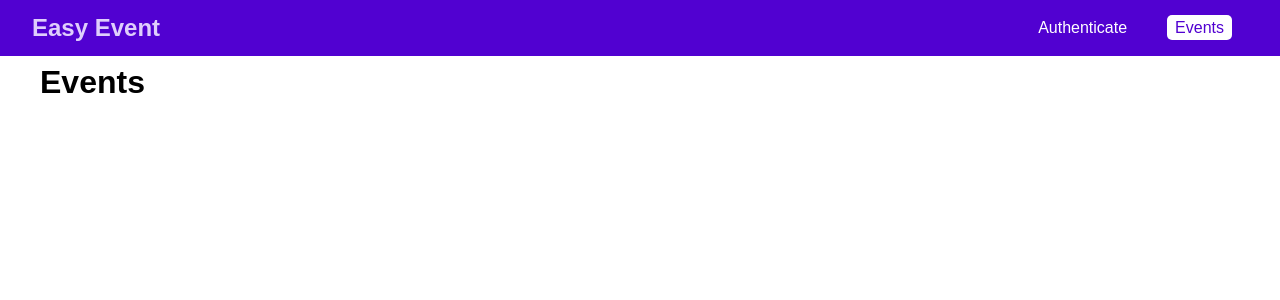
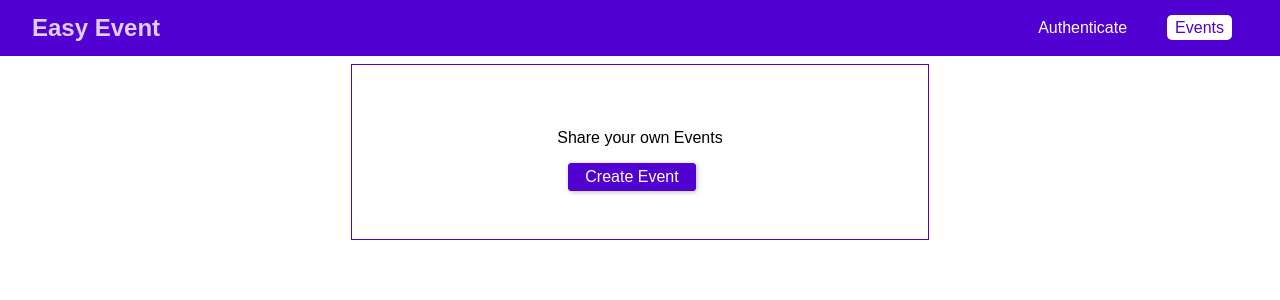
Before and after one commit to sandurijal03/event-booking-app, a React (Create React App) app in the folder frontend/: page /events in a window 1280 px wide. Shown: the top 300 px of the page. Built offline with nearby package versions, Linux system fonts and the light colour scheme.

Commit message:
adding a model

```diff
--- a/frontend/src/App.js
+++ b/frontend/src/App.js
@@ -41,14 +41,14 @@
           <MainNavigation />
           <main className='main-content'>
             <Switch>
-              {!this.state.token && <Redirect exact from='/' to='/auth' />}
-              {this.state.token && <Redirect exact from='/events' to='/auth' />}
+              {this.state.token && <Redirect exact from='/' to='/events' />}
               {this.state.token && <Redirect exact from='/auth' to='/events' />}
               {!this.state.token && <Route path='/auth' component={AuthPage} />}
               <Route exact path='/events' component={Events} />
               {this.state.token && (
                 <Route exact path='/bookings' component={Bookings} />
               )}
+              {!this.state.token && <Redirect exact to='/auth' />}
             </Switch>
           </main>
         </AuthContext.Provider>
--- a/frontend/src/index.css
+++ b/frontend/src/index.css
@@ -3,3 +3,38 @@
   padding: 0;
   font-family: sans-serif;
 }
+
+.form-control label,
+.form-control input {
+  width: 100%;
+  display: block;
+}
+
+.form-control label {
+  margin-bottom: 0.5rem;
+}
+
+.form-control {
+  margin-bottom: 1rem;
+}
+
+.form-actions button,
+.btn {
+  background: #5101d1;
+  font: inherit;
+  border: 1px solid #5101d1;
+  border-radius: 3px;
+  padding: 0.25rem 1rem;
+  margin-right: 1rem;
+  box-shadow: 1px 1px 5px rgba(0, 0, 0, 0.26);
+  color: white;
+  cursor: pointer;
+}
+
+.form-actions button:hover,
+.form-actions button:active,
+.btn:hover,
+.btn:active {
+  background: #6219d6;
+  border-color: #6219d6;
+}
--- a/frontend/src/pages/Auth.css
+++ b/frontend/src/pages/Auth.css
@@ -3,35 +3,3 @@
   max-width: 80%;
   margin: 5rem auto;
 }
-
-.form-control label,
-.form-control input {
-  width: 100%;
-  display: block;
-}
-
-.form-control label {
-  margin-bottom: 0.5rem;
-}
-
-.form-control {
-  margin-bottom: 1rem;
-}
-
-.form-actions button {
-  background: #01d1d1;
-  font: inherit;
-  border: 1px solid #01d1d1;
-  border-radius: 3px;
-  padding: 0.25 1rem;
-  margin-right: 1rem;
-  box-shadow: 1px 1px 5px rgba(0, 0, 0, 0.26);
-  color: #ffffff;
-  cursor: pointer;
-}
-
-.form-actions button:hover,
-.form-actions button:active {
-  background: #01a7a7;
-  border-color: #01a7a7;
-}
--- /dev/null
+++ b/frontend/src/pages/Events.css
@@ -0,0 +1,8 @@
+.events-control {
+  text-align: center;
+  border: 1px solid #5101d1;
+  padding: 3rem;
+  margin: 2rem auto;
+  width: 30rem;
+  max-width: 80%;
+}
--- a/frontend/src/pages/Events.js
+++ b/frontend/src/pages/Events.js
@@ -1,11 +1,51 @@
 import React, { Component } from 'react';
 
+import Modal from '../components/Modal/Modal';
+import Backdrop from '../components/Backdrop/Backdrop';
+
+import './Events.css';
+
 export default class Events extends Component {
+  state = {
+    creating: false,
+  };
+
+  startCreateEventHandler = () => {
+    this.setState({ creating: true });
+  };
+
+  modalConfirmHandler = () => {
+    this.setState({ creating: false });
+  };
+
+  modalCancelHandler = () => {
+    console.log('cancel');
+    this.setState({ creating: false });
+  };
+
   render() {
     return (
-      <div>
-        <h1>Events</h1>
-      </div>
+      <>
+        {this.state.creating && <Backdrop />}
+
+        {this.state.creating && (
+          <Modal
+            title='Add Event'
+            canCancel
+            canConfirm
+            onCancel={this.modalCancelHandler}
+            onConfirm={this.modalConfirmHandler}
+          >
+            <p>Modal Content</p>
+          </Modal>
+        )}
+        <div className='events-control'>
+          <p>Share your own Events</p>
+          <button className='btn' onClick={this.startCreateEventHandler}>
+            Create Event
+          </button>
+        </div>
+      </>
     );
   }
 }
```
Also changed, not shown: 1 other file (tests, documents, lock files or other folders).
